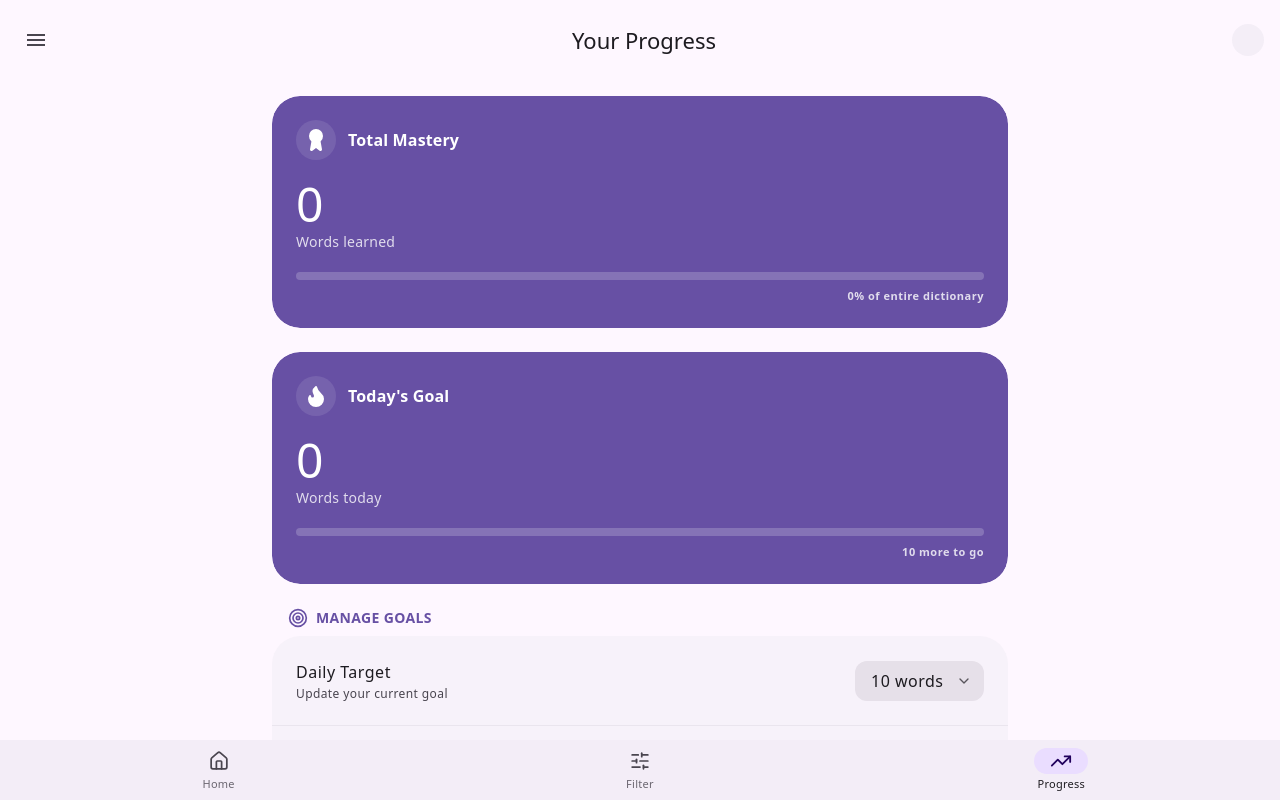
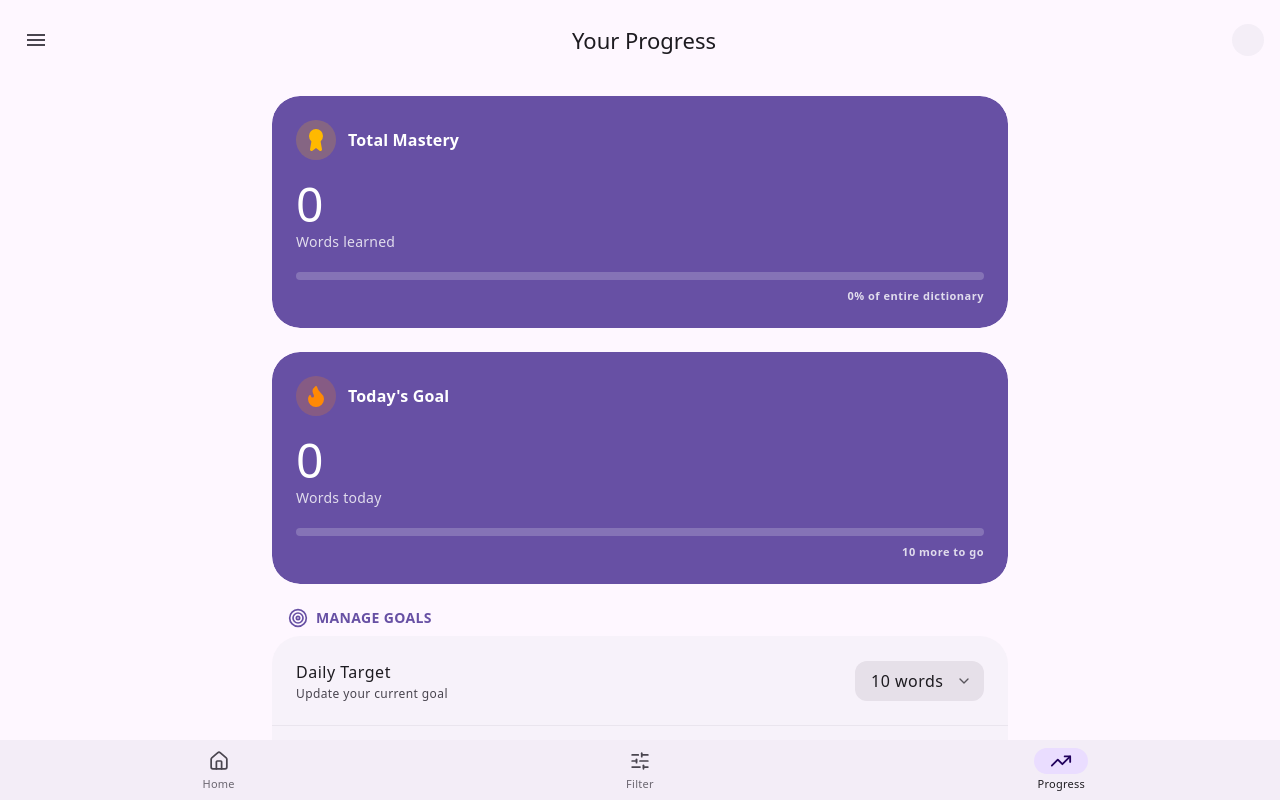
Before and after one commit to shafiullahcrazyman/Vocabify, a React (Vite) app: page /#/progress in a window 1280 px wide. Shown: the top 800 px of the page. Built offline with nearby package versions, Linux system fonts and the light colour scheme.

Commit message:
Add files via upload

```diff
--- a/src/screens/Progress.tsx
+++ b/src/screens/Progress.tsx
@@ -102,9 +102,9 @@ export const Progress: React.FC = () => {
           <SectionGroup containerBg="bg-primary text-on-primary">
             <div className="w-full">
               <div className="flex items-center gap-3 mb-5">
-                <div className="p-2 bg-on-primary/10 rounded-full">
-                  {/* ADDED: fill-current to match the solid flame look */}
-                  <Award className="w-6 h-6 text-on-primary fill-current" />
+                {/* UPDATED: Beautiful Gold/Amber filled Award Icon for Mastery */}
+                <div className="p-2 bg-amber-400/20 dark:bg-amber-600/20 rounded-full">
+                  <Award className="w-6 h-6 text-amber-400 dark:text-amber-600 fill-current" />
                 </div>
                 <h2 className="m3-title-medium text-on-primary">Total Mastery</h2>
               </div>
@@ -129,14 +129,13 @@ export const Progress: React.FC = () => {
           </SectionGroup>
 
           {/* Today's Goal Card */}
-          {/* UPDATED: Changed containerBg to match Total Mastery */}
           <SectionGroup containerBg="bg-primary text-on-primary">
             <div className="w-full">
               <div className="flex justify-between items-center mb-5">
                 <div className="flex items-center gap-3">
-                  <div className="p-2 bg-on-primary/10 rounded-full">
-                    {/* UPDATED: Changed from orange to on-primary to match the theme */}
-                    <Flame className="w-6 h-6 text-on-primary fill-current" />
+                  {/* UPDATED: Vibrant Orange filled Flame Icon restored */}
+                  <div className="p-2 bg-orange-400/20 dark:bg-orange-600/20 rounded-full">
+                    <Flame className="w-6 h-6 text-orange-400 dark:text-orange-600 fill-current" />
                   </div>
                   <h2 className="m3-title-medium text-on-primary">Today's Goal</h2>
                 </div>
@@ -144,7 +143,6 @@ export const Progress: React.FC = () => {
                   <motion.div
                     initial={{ scale: 0.8, opacity: 0 }}
                     animate={{ scale: 1, opacity: 1 }}
-                    /* UPDATED: Reversed colors for high contrast against the primary background */
                     className="bg-on-primary text-primary px-3 py-1 rounded-lg m3-label-small flex items-center gap-1 font-bold"
                   >
                     <Sparkles size={14} className="fill-current" />
@@ -154,14 +152,12 @@ export const Progress: React.FC = () => {
               </div>
 
               <div className="mb-5">
-                {/* UPDATED: Removed text-on-surface to inherit the primary contrast color */}
                 <p className="text-[48px] leading-none font-normal tracking-tight mb-1">
                   {wordsLearnedToday}
                 </p>
                 <p className="m3-body-medium opacity-80">Words today</p>
               </div>
 
-              {/* UPDATED: Track and fill colors matched to Total Mastery style */}
               <div className="w-full bg-on-primary/20 rounded-full h-2 mb-2 overflow-hidden">
                 <motion.div
                   initial={{ width: 0 }}
```
